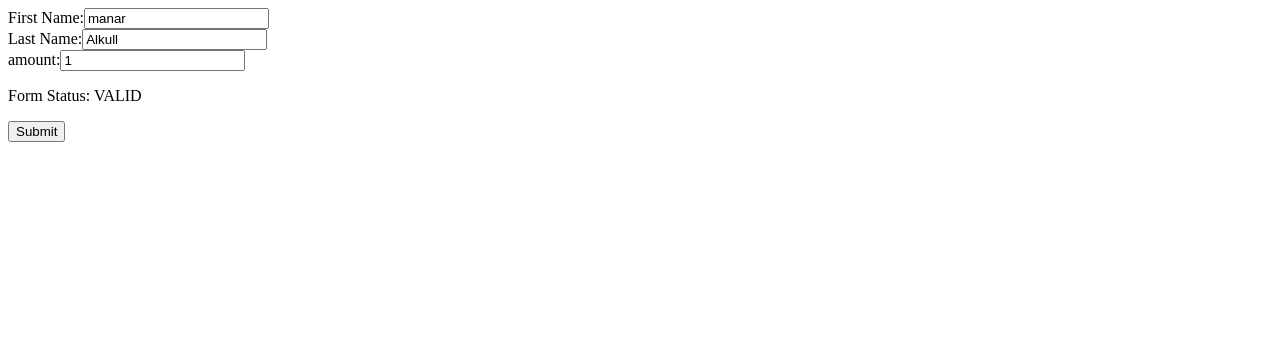
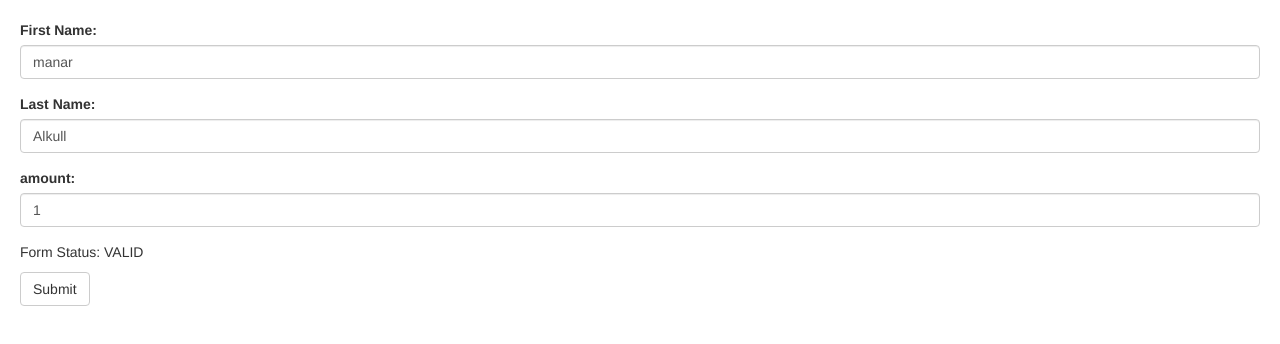
Before and after one commit to micros-splits/NG-Reactive-Form, an Angular app in the folder Msplit-reactive-form/: page / in a window 1280 px wide. Shown: the top 344 px of the page. Built offline with nearby package versions, Linux system fonts and the light colour scheme.

Commit message:
bootstrap styling #4

```diff
--- a/Msplit-reactive-form/src/app/app.component.css
+++ b/Msplit-reactive-form/src/app/app.component.css
@@ -0,0 +1,4 @@
+.reactive-formx {
+    margin: 20px;
+    display: block;
+}
--- a/Msplit-reactive-form/src/app/app.component.html
+++ b/Msplit-reactive-form/src/app/app.component.html
@@ -1,2 +1,2 @@
 
-<msplits-reactive-formx [formModel]="formModel" (onSubmit)="submitIt($event)"></msplits-reactive-formx>
+<msplits-reactive-formx class="reactive-formx" [formModel]="formModel" (onSubmit)="submitIt($event)"></msplits-reactive-formx>
--- a/Msplit-reactive-form/src/app/msplits-formx/formx/formx.component.html
+++ b/Msplit-reactive-form/src/app/msplits-formx/formx/formx.component.html
@@ -1,11 +1,9 @@
 <form [formGroup]="formGroup" (ngSubmit)="onSubmitx()">
 
-    <div *ngFor="let field of formModel_.fields">
-        <!-- <msplits-reactive-strfield [form]=formGroup [fieldModel]=field></msplits-reactive-strfield> -->
-        <!-- <ng-container class="field-componenet" *ngComponentOutlet="getFieldComponent(field.type)" /> -->
+    <div class="form-group" *ngFor="let field of formModel_.fields" >
         <ng-template *ngComponentOutlet="getFieldComponent(field.fieldComponent); inputs: {form:formGroup,fieldModel:field}" />
     </div>
 
     <p>Form Status: {{ formGroup.status }}</p>
-    <button type="submit" [disabled]="!formGroup.valid">Submit</button>
+    <button type="submit" [disabled]="!formGroup.valid" class="btn btn-default">Submit</button>
 </form>
--- a/Msplit-reactive-form/src/app/msplits-formx/number-field/number-field.component.html
+++ b/Msplit-reactive-form/src/app/msplits-formx/number-field/number-field.component.html
@@ -1,5 +1,5 @@
 
 <div [formGroup]=form>
     <label [for]=fieldModel.name>{{fieldModel.label}}:</label>
-    <input [id]=fieldModel.name type="number" [formControlName]=fieldModel.name>
+    <input class="form-control" [id]=fieldModel.name type="number" [formControlName]=fieldModel.name>
 </div>
--- a/Msplit-reactive-form/src/app/msplits-formx/string-field/string-field.component.html
+++ b/Msplit-reactive-form/src/app/msplits-formx/string-field/string-field.component.html
@@ -1,5 +1,5 @@
 
 <div [formGroup]=form>
     <label [for]=fieldModel.name>{{fieldModel.label}}:</label>
-    <input [id]=fieldModel.name type="text" [formControlName]=fieldModel.name>
+    <input class="form-control" [id]=fieldModel.name type="text" [formControlName]=fieldModel.name>
 </div>
--- a/Msplit-reactive-form/src/index.html
+++ b/Msplit-reactive-form/src/index.html
@@ -3,6 +3,14 @@
 <head>
   <meta charset="utf-8">
   <title>MsplitReactiveForm</title>
+
+  <!-- Latest compiled and minified CSS -->
+<link rel="stylesheet" href="https://maxcdn.bootstrapcdn.com/bootstrap/3.4.1/css/bootstrap.min.css">
+<!-- jQuery library -->
+<script src="https://ajax.googleapis.com/ajax/libs/jquery/3.7.1/jquery.min.js"></script>
+<!-- Latest compiled JavaScript -->
+<script src="https://maxcdn.bootstrapcdn.com/bootstrap/3.4.1/js/bootstrap.min.js"></script>
+
   <base href="/">
   <meta name="viewport" content="width=device-width, initial-scale=1">
   <link rel="icon" type="image/x-icon" href="favicon.ico">
```
